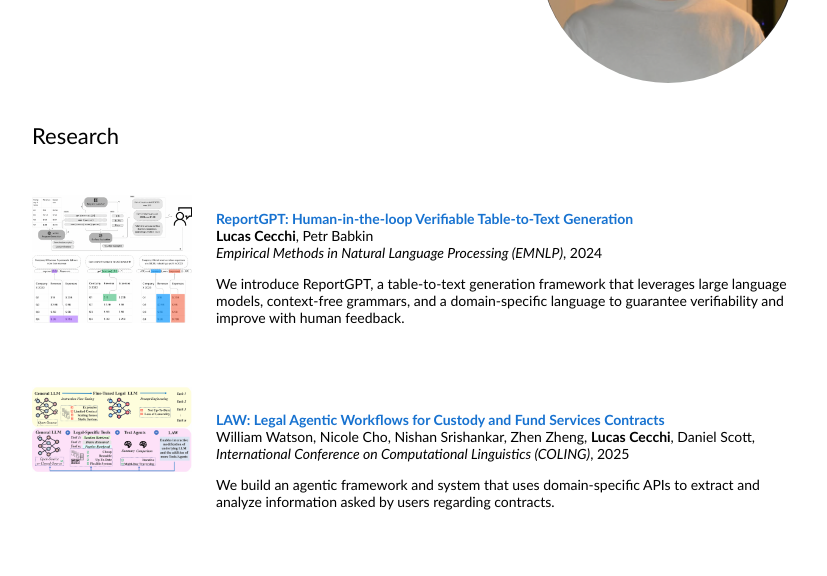
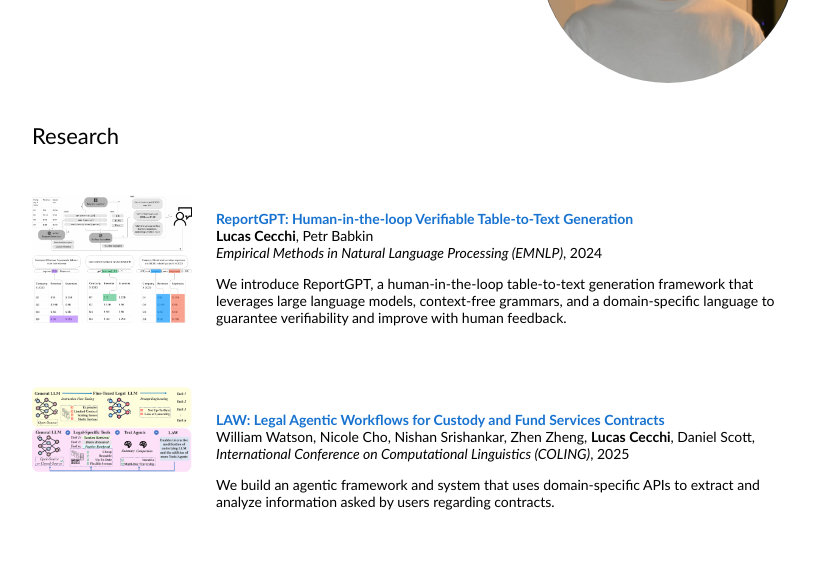
Before and after one commit to Lucasc-99/Lucasc-99.github.io, a plain HTML site: page index.html in a window 1280 px wide. Shown: the part 196-772 px from the top of the page, without its empty margins (224-1051 px from the left). Drawn offline with Linux system fonts and the light colour scheme.

Commit message:
update reportgpt

```diff
--- a/index.html
+++ b/index.html
@@ -74,7 +74,7 @@
                 <br>
                 <p></p>
                 <p>
-                We introduce ReportGPT, a table-to-text generation framework that leverages large language models, context-free grammars, and a domain-specific language to guarantee verifiability and improve with human feedback.
+                We introduce ReportGPT, a human-in-the-loop table-to-text generation framework that leverages large language models, context-free grammars, and a domain-specific language to guarantee verifiability and improve with human feedback.
                 </p>
               </td>
             </tr>
```
